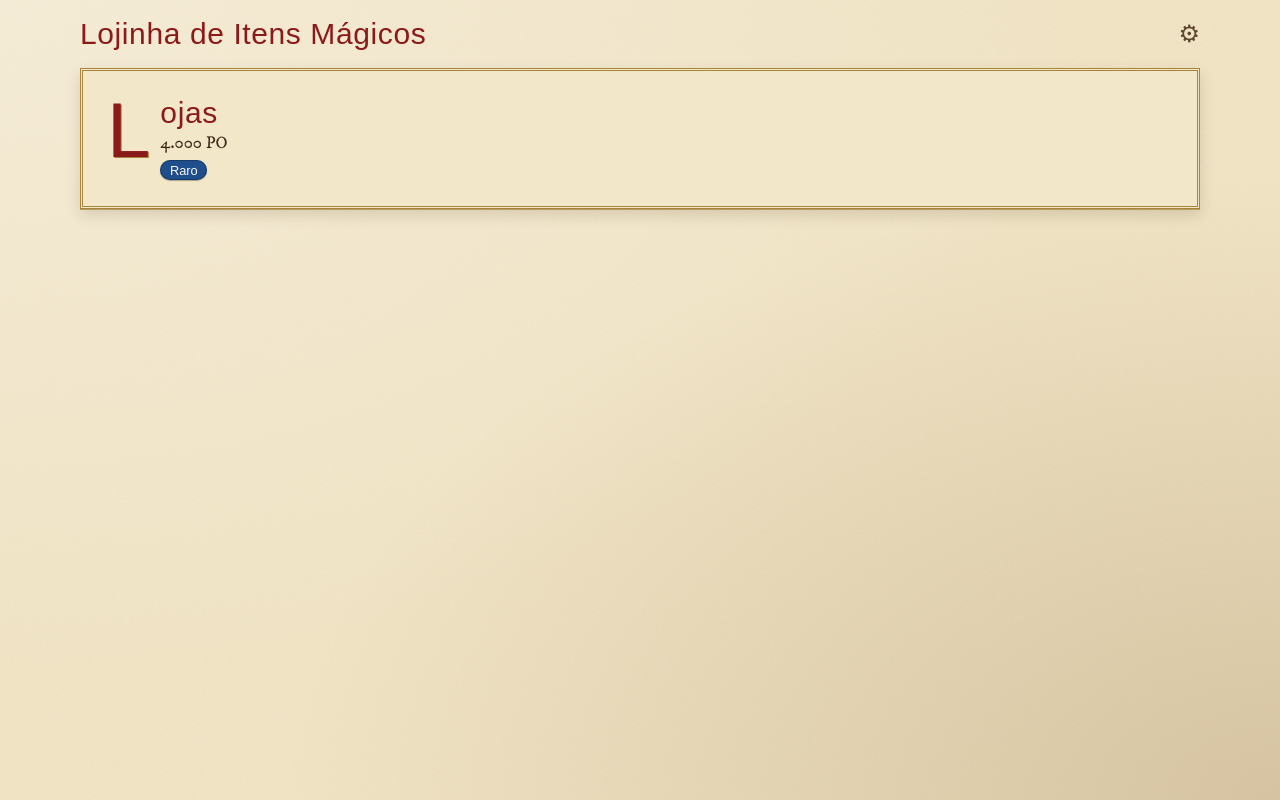
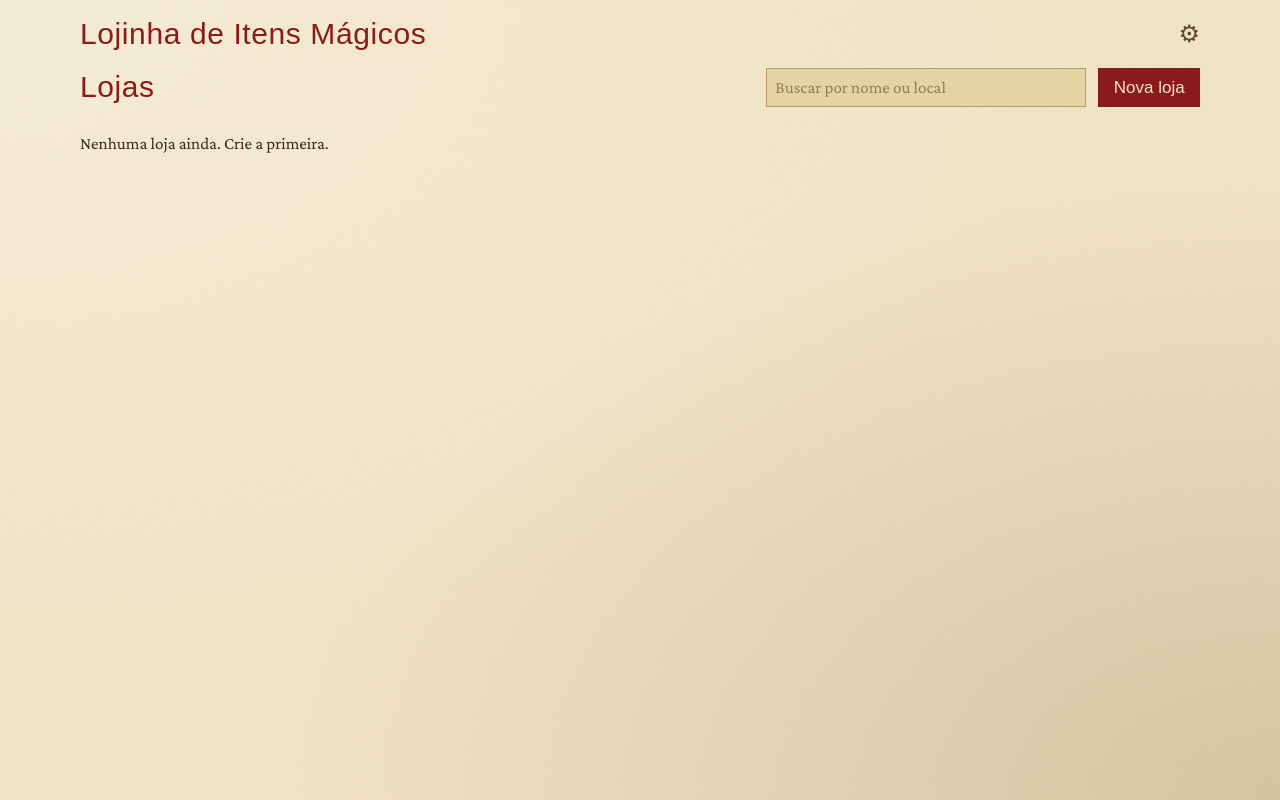
Before and after one commit to ottovarga/loja-itens-magicos-dnd2024, a Next.js app: page / in a window 1280 px wide. Built offline with nearby package versions, Linux system fonts and the light colour scheme; a web font is replaced by a local one.

Commit message:
feat: add shop grid home page with search and new shop
Co-Authored-By: Claude Haiku 4.5 <noreply@anthropic.com>

```diff
--- a/src/app/page.tsx
+++ b/src/app/page.tsx
@@ -1,9 +1,10 @@
+"use client";
+
+import { useRouter } from "next/navigation";
+import { HomeView } from "@/components/HomeView";
+import { CATALOG } from "@/lib/catalogData";
+
 export default function HomePage() {
-  return (
-    <section className="frame p-6">
-      <h1 className="title drop-cap text-3xl">Lojas</h1>
-      <p className="numbers">4.000 PO</p>
-      <span className="seal seal-rare">Raro</span>
-    </section>
-  );
+  const router = useRouter();
+  return <HomeView catalog={CATALOG} onOpenShop={(id) => router.push(`/loja/${id}`)} />;
 }
--- /dev/null
+++ b/src/components/HomeView.tsx
@@ -0,0 +1,73 @@
+"use client";
+
+import { useMemo, useState } from "react";
+import { indexCatalog } from "@/lib/catalog";
+import { createShop, duplicateShop, filterShops } from "@/lib/shop";
+import type { CatalogItem } from "@/lib/types";
+import { NewShopDialog } from "./NewShopDialog";
+import { ShopCard } from "./ShopCard";
+import { useShops } from "./ShopsProvider";
+
+interface HomeViewProps {
+  catalog: readonly CatalogItem[];
+  onOpenShop: (id: string) => void;
+}
+
+export function HomeView({ catalog, onOpenShop }: HomeViewProps) {
+  const { shops, loaded, deps, upsertShop, deleteShop } = useShops();
+  const index = useMemo(() => indexCatalog(catalog), [catalog]);
+  const [query, setQuery] = useState("");
+  const [creating, setCreating] = useState(false);
+
+  if (!loaded) return <p>Carregando…</p>;
+  const visible = filterShops(shops, query);
+
+  return (
+    <section className="flex flex-col gap-6">
+      <div className="flex flex-wrap items-center gap-3">
+        <h1 className="title flex-1 text-3xl">Lojas</h1>
+        <input
+          type="search"
+          className="field max-w-xs"
+          aria-label="Buscar por nome ou local"
+          placeholder="Buscar por nome ou local"
+          value={query}
+          onChange={(event) => setQuery(event.target.value)}
+        />
+        <button type="button" className="btn btn-primary" onClick={() => setCreating(true)}>
+          Nova loja
+        </button>
+      </div>
+
+      {shops.length === 0 ? (
+        <p>Nenhuma loja ainda. Crie a primeira.</p>
+      ) : visible.length === 0 ? (
+        <p>Nenhuma loja encontrada.</p>
+      ) : (
+        <div className="grid gap-4 sm:grid-cols-2 lg:grid-cols-3 xl:grid-cols-4">
+          {visible.map((shop) => (
+            <ShopCard
+              key={shop.id}
+              shop={shop}
+              catalogIndex={index}
+              onDuplicate={() => upsertShop(duplicateShop(shop, deps))}
+              onDelete={() => deleteShop(shop.id)}
+            />
+          ))}
+        </div>
+      )}
+
+      {creating && (
+        <NewShopDialog
+          onCancel={() => setCreating(false)}
+          onCreate={(input) => {
+            const shop = createShop(input, deps);
+            upsertShop(shop);
+            setCreating(false);
+            onOpenShop(shop.id);
+          }}
+        />
+      )}
+    </section>
+  );
+}
```
Also changed, not shown: 1 other file (tests, documents, lock files or other folders).
